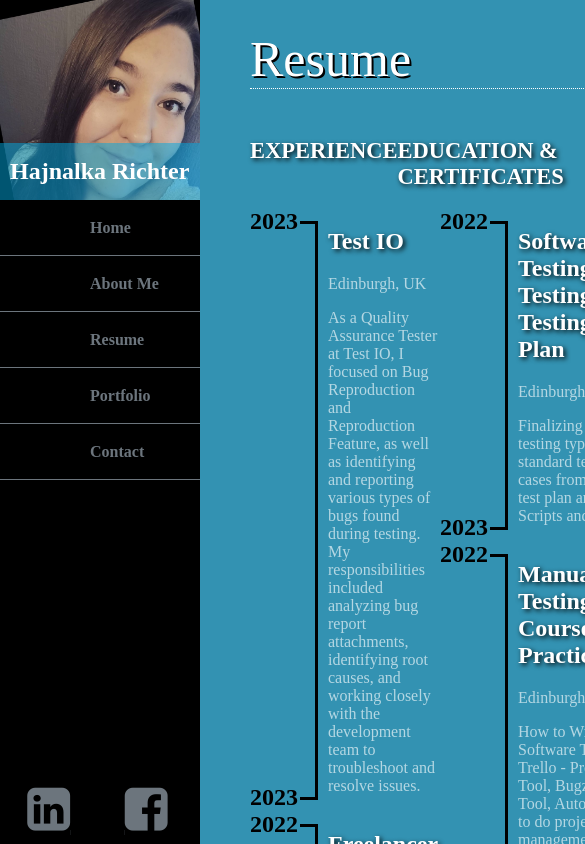
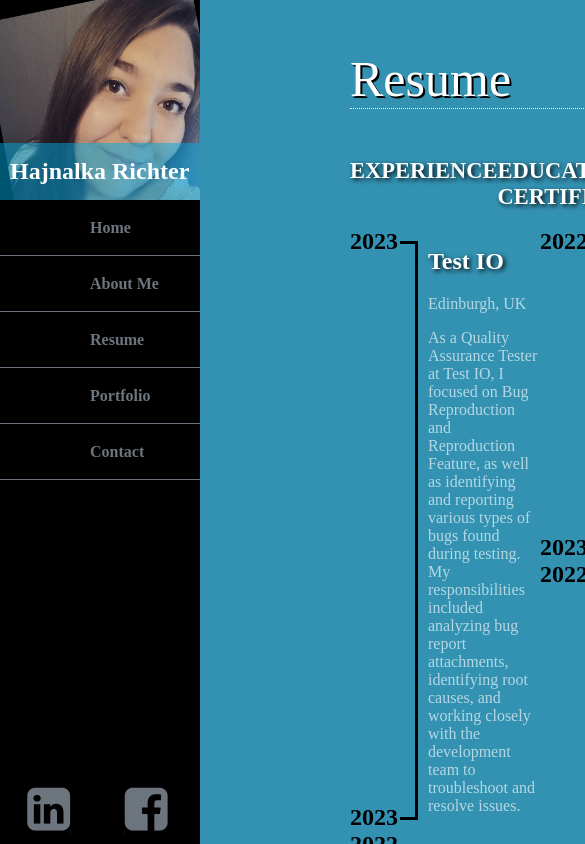
Before and after one commit to HajnalkaRichter/portfolio, a React (Create React App) app: page /resume in a window 390 px wide. Shown: the top 844 px of the page, 585 px wide, since content can reach past the window. Built offline with nearby package versions, Linux system fonts and the light colour scheme.

Commit message:
Revert "Media query"

```diff
--- a/public/index.html
+++ b/public/index.html
@@ -5,10 +5,12 @@
     <link rel="icon" href="%PUBLIC_URL%/favicon.ico" />
     <meta name="viewport" content="width=device-width, initial-scale=1" />
     <meta name="theme-color" content="#000000" />
-    <meta name="description" content="Web site created using create-react-app" />
-    <meta name="viewport" content="width=device-width, initial-scale=1" />
-    <link rel="stylesheet" href="https://cdnjs.cloudflare.com/ajax/libs/font-awesome/4.7.0/css/font-awesome.min.css" />
-    <link rel="stylesheet" href="https://cdn.linearicons.com/free/1.0.0/icon-font.min.css" />
+    <meta
+      name="description"
+      content="Web site created using create-react-app"
+    />
+    <link rel="stylesheet" href="https://cdnjs.cloudflare.com/ajax/libs/font-awesome/4.7.0/css/font-awesome.min.css">
+    <link rel="stylesheet" href="https://cdn.linearicons.com/free/1.0.0/icon-font.min.css">
     <link rel="apple-touch-icon" href="%PUBLIC_URL%/logo192.png" />
     <!--
       manifest.json provides metadata used when your web app is installed on a
--- a/src/Resume/resume.css
+++ b/src/Resume/resume.css
@@ -5,22 +5,6 @@
     padding-left: 150px;
     padding-right: 150px;
 }
-/* Small devices (landscape phones, 576px and up)*/
-@media (max-width: 576px) {
-  .resume {
-    padding-top: 30px;
-    padding-left: 30px;
-    padding-right: 30px;
-  }
-}
-/* Large devices (desktops, 992px and up) */
-@media (max-width: 992px) {
-  .resume {
-    padding-left: 50px;
-    padding-right: 50px;
-  }
-}
-
 .resume-head {
     display: flex;
     justify-content: space-between;
@@ -55,7 +39,7 @@
 }
 .resume-concept-left {
     position: relative;
-  flex: 1;
+    flex:1;
     display: flex;
     flex-direction: column;
     justify-content: space-between;
@@ -64,7 +48,7 @@
     margin-left: 30px;
 }
 .resume-concept {
-  flex: 4;
+    flex:4;
 }
 .resume-concept-line {
     width: 15px;
```
Also changed, not shown: src/App.css (+5 -4 lines). Lines whose indentation alone changed are shown as unchanged.
